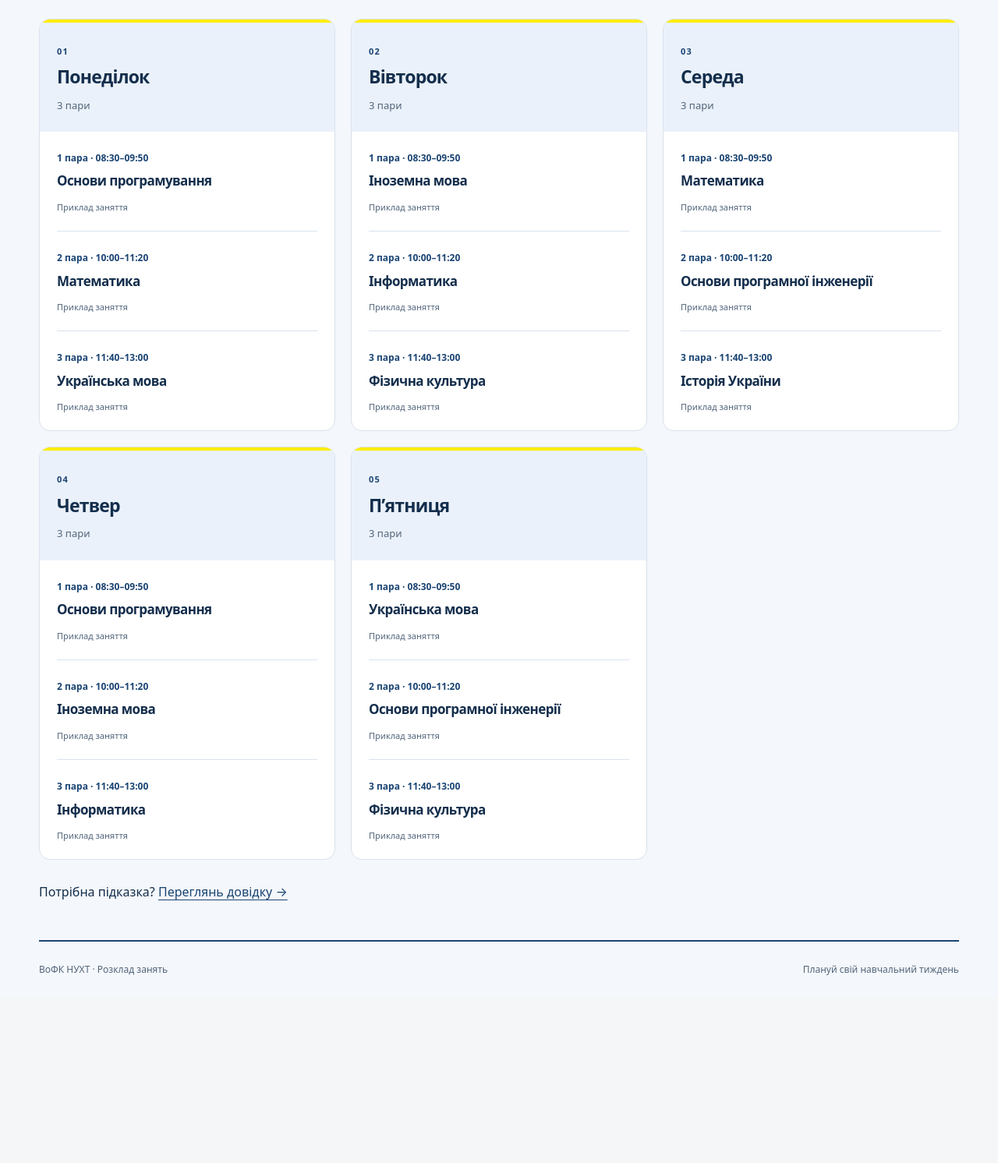
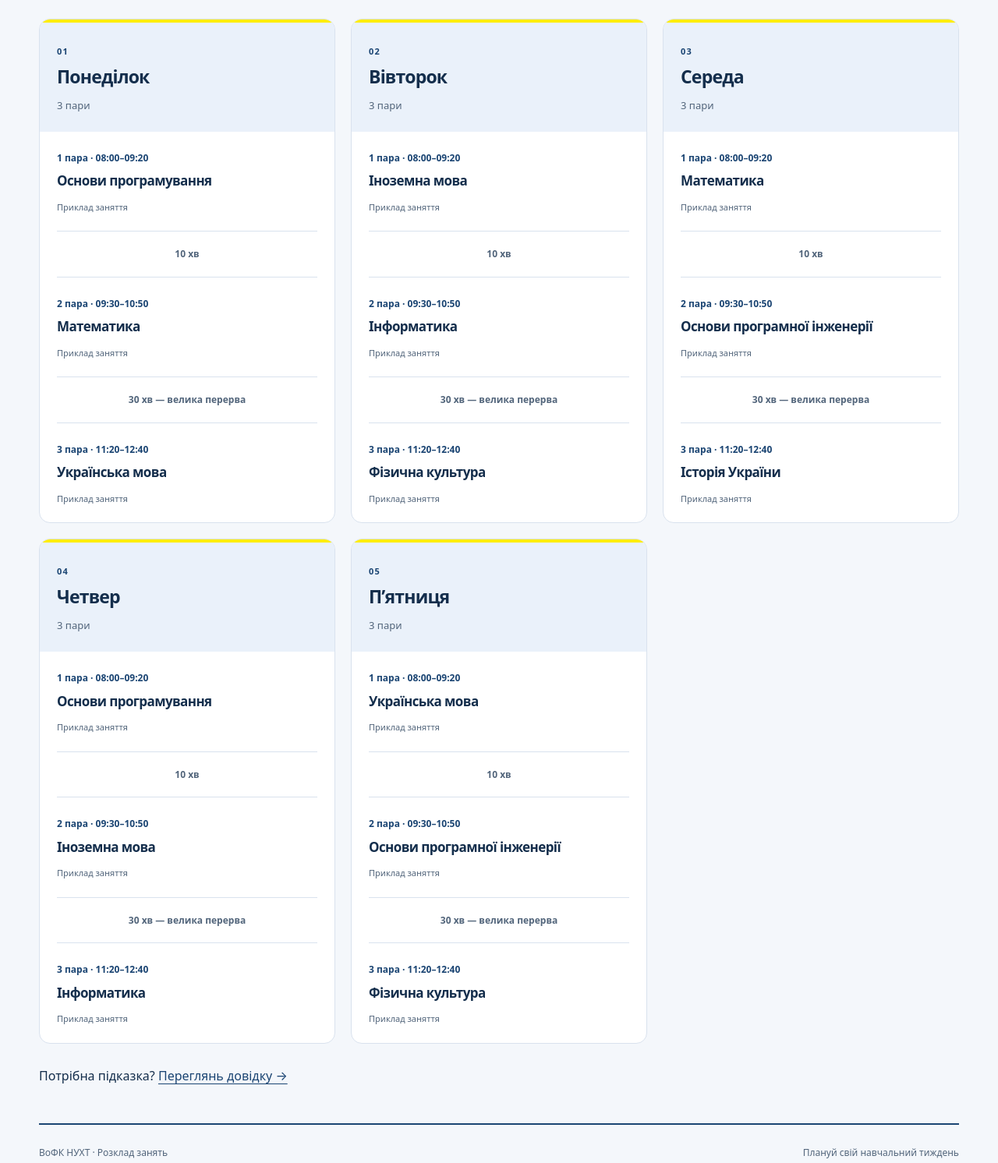
Before and after one commit to Natl1x/vofknuht-schedule, a Flask app: page /schedule in a window 1280 px wide. Shown: the part 457-1949 px from the top of the page at 78% size. Before the commit the page ends 1708 px from the top, so only its background shows below. Run offline with Flask 3, Linux system fonts and the light colour scheme.

Commit message:
Set schedule times and breaks

```diff
--- a/main.py
+++ b/main.py
@@ -27,8 +27,9 @@ def schedule():
         ("Четвер", ("Основи програмування", "Іноземна мова", "Інформатика")),
         ("П’ятниця", ("Українська мова", "Основи програмної інженерії", "Фізична культура")),
     )
-    return render_template("schedule.html", days=days,
-                           times=("08:30–09:50", "10:00–11:20", "11:40–13:00"))
+    times = ("08:00–09:20", "09:30–10:50", "11:20–12:40")
+    breaks = ("10 хв", "30 хв — велика перерва")
+    return render_template("schedule.html", days=days, times=times, breaks=breaks)
 
 
 @app.route("/about")
--- a/static/css/style.css
+++ b/static/css/style.css
@@ -186,6 +186,20 @@ h3 {
   border-radius: 10px;
   padding: 15px;
   margin-top: 10px;
+}
+.break-note,
+.break-row {
+  color: var(--muted);
+  font-size: 12px;
+  font-weight: 650;
+  text-align: center;
+}
+.break-note {
+  padding: 6px 0 0;
+}
+.break-row {
+  padding: 10px 0;
+  border-bottom: 1px dashed var(--line);
 }
 .lesson > span {
   color: var(--accent);
--- a/templates/help.html
+++ b/templates/help.html
@@ -2,6 +2,7 @@
 {% block title %}Довідка{% endblock %}
 {% block content %}
 <section class="page-heading"><p class="eyebrow">КОРИСНО ЗНАТИ</p><h1>Довідка</h1><p class="lead">Короткий путівник сервісом розкладу.</p></section>
+<p class="notice"><strong>Розклад демонстраційний.</strong> Навчальний день починається о 08:00. Пара триває 1 годину 20 хвилин; між першою і другою парами — 10 хвилин, після другої — велика перерва 30 хвилин.</p>
 <section class="grid three"><article class="card"><span class="number">КРОК 01</span><h2>Відкрий розклад</h2><p>Скористайся пунктом «Розклад» у головному меню на будь-якій сторінці.</p></article><article class="card"><span class="number">КРОК 02</span><h2>Знайди день</h2><p>Кожна картка містить назву дня та три демонстраційні заняття.</p></article><article class="card"><span class="number">КРОК 03</span><h2>Переглянь пари</h2><p>Над назвою предмета зазначено номер пари й приклад часу початку та завершення.</p></article></section>
 <section class="section faq"><h2>Поширені запитання</h2>
 <details open><summary>Це справжній розклад коледжу?</summary><p>Ні. Всі заняття та часові інтервали є демонстраційними. Для навчання користуйтеся офіційними повідомленнями коледжу.</p></details>
--- a/templates/home.html
+++ b/templates/home.html
@@ -3,7 +3,7 @@
 {% block content %}
 <section class="hero">
 <div><p class="eyebrow">НАВЧАННЯ ПОЧИНАЄТЬСЯ З ПЛАНУ</p><h1>Твій тиждень.<br><span>Усе за розкладом.</span></h1><p class="lead">Зручний простір для розкладу занять ВоФК НУХТ. Знайомся з майбутнім сервісом і переглядай приклад навчального тижня.</p><div class="actions"><a class="button" href="{{ url_for('schedule') }}">Переглянути розклад ↗</a><a href="{{ url_for('about') }}">Про проєкт →</a></div><p class="muted">Попередня версія · Демонстраційні дані</p></div>
-<aside class="preview" aria-label="Приклад навчального дня"><div class="preview-heading"><span>ПОНЕДІЛОК</span><span class="badge">Приклад</span></div><h2>Вдалий початок тижня</h2><div class="lesson"><span>01</span><div><strong>Основи програмування</strong><small>08:30–09:50</small></div></div><div class="lesson"><span>02</span><div><strong>Математика</strong><small>10:00–11:20</small></div></div><div class="lesson"><span>03</span><div><strong>Українська мова</strong><small>11:40–13:00</small></div></div><p class="muted">Час для знань, ідей та нових можливостей.</p></aside>
+<aside class="preview" aria-label="Приклад навчального дня"><div class="preview-heading"><span>ПОНЕДІЛОК</span><span class="badge">Приклад</span></div><h2>Вдалий початок тижня</h2><div class="lesson"><span>01</span><div><strong>Основи програмування</strong><small>08:00–09:20</small></div></div><div class="break-note">Перерва · 10 хв</div><div class="lesson"><span>02</span><div><strong>Математика</strong><small>09:30–10:50</small></div></div><div class="break-note">Велика перерва · 30 хв</div><div class="lesson"><span>03</span><div><strong>Українська мова</strong><small>11:20–12:40</small></div></div><p class="muted">Час для знань, ідей та нових можливостей.</p></aside>
 </section>
 <section class="section"><p class="eyebrow">ОРІЄНТУЙСЯ ЛЕГКО</p><h2>Навчальний день під рукою</h2><div class="grid three">
 <article class="card"><span class="number">01 / РОЗКЛАД</span><h3>Тиждень цілком</h3><p>П’ять навчальних днів, предмети та час пар в одному місці.</p><a href="{{ url_for('schedule') }}">Відкрити приклад →</a></article>
--- a/templates/schedule.html
+++ b/templates/schedule.html
@@ -4,6 +4,6 @@
 <section class="page-heading"><p class="eyebrow">ПЛАН НА ТИЖДЕНЬ</p><h1>Розклад занять</h1><p class="lead">Приклад тижня для демонстраційної групи.</p></section>
 <p class="notice"><strong>Демонстраційні дані.</strong> Предмети й час наведено як приклад, це не офіційний розклад ВоФК НУХТ. Актуальні заняття уточнюйте у коледжі.</p>
 <section class="schedule-grid" aria-label="Навчальний тиждень">
-{% for day, subjects in days %}<article class="day-card"><div class="day-heading"><span class="number">0{{ loop.index }}</span><h2>{{ day }}</h2><span class="muted">3 пари</span></div><ol class="subjects">{% for subject in subjects %}<li><span class="pair">{{ loop.index }} пара · {{ times[loop.index0] }}</span><h3>{{ subject }}</h3><span class="muted">Приклад заняття</span></li>{% endfor %}</ol></article>{% endfor %}
+{% for day, subjects in days %}<article class="day-card"><div class="day-heading"><span class="number">0{{ loop.index }}</span><h2>{{ day }}</h2><span class="muted">3 пари</span></div><ol class="subjects">{% for subject in subjects %}<li><span class="pair">{{ loop.index }} пара · {{ times[loop.index0] }}</span><h3>{{ subject }}</h3><span class="muted">Приклад заняття</span></li>{% if not loop.last %}<li class="break-row" aria-label="Перерва між парами">{{ breaks[loop.index0] }}</li>{% endif %}{% endfor %}</ol></article>{% endfor %}
 </section><p class="bottom-note">Потрібна підказка? <a href="{{ url_for('help_page') }}">Переглянь довідку →</a></p>
 {% endblock %}
```
Also changed, not shown: lab-reports/lab03-report-yatskiv.md (+1 -1 lines), tests/test_app.py (+14 -0 lines), README.md, 6 other files.
